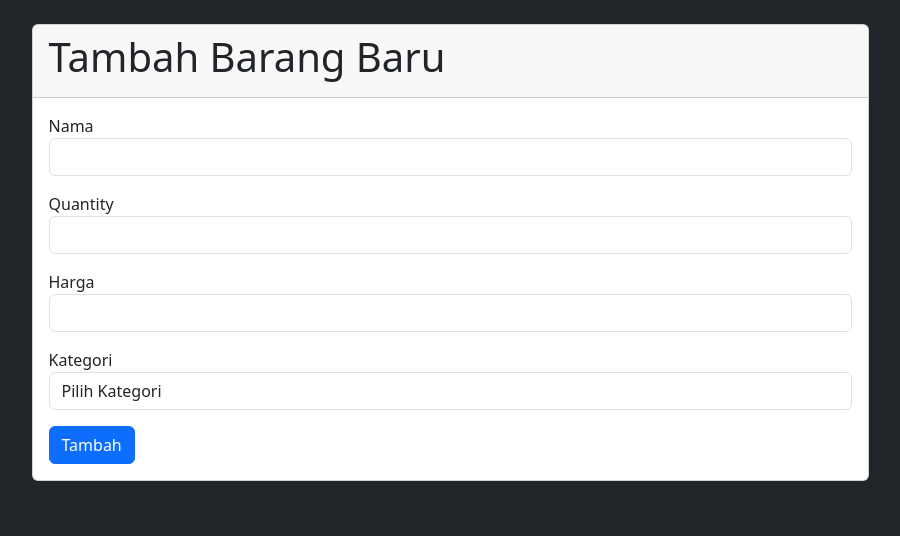
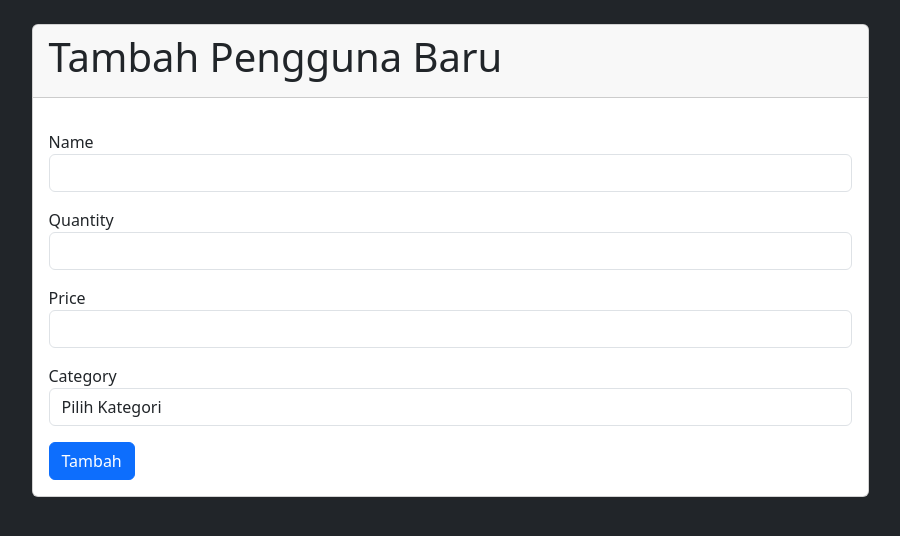
Before and after one commit to aaidilz/pw2024_tubes_233040059, a PHP site: page /admin/create_inventory.php in a window 1280 px wide. Shown: the part 56-592 px from the top of the page, without its empty margins (190-1090 px from the left). Run offline with PHP 8.4, Linux system fonts and the light colour scheme; the visitor is signed in with stand-in values (Sample User, id 1); data that the repository does not hold is empty.

Commit message:
inventory

```diff
--- a/admin/create_inventory.php
+++ b/admin/create_inventory.php
@@ -4,17 +4,17 @@ if (!isset($_SESSION['user_id']) || $_SESSION['role'] !== 'admin') {
     header("Location: 404.php");
     exit();
 }
-
 require '../app/controller/InventoryController.php';
 require '../layout/admin/header.php';
 
+$controller = new InventoryController($conn);
+$category = $controller->getCategories();
 if ($_SERVER['REQUEST_METHOD'] == 'POST') {
     $name = $_POST['name'];
     $quantity = $_POST['quantity'];
     $price = $_POST['price'];
     $category_id = $_POST['category_id'];
 
-    $controller = new InventoryController($conn);
     if ($controller->createInventory($name, $quantity, $price, $category_id)) {
         header("Location: inventorys.php");
         exit();
@@ -23,47 +23,40 @@ if ($_SERVER['REQUEST_METHOD'] == 'POST') {
     }
 }
 ?>
-<!-- isi -->
 
 <div class="container mt-4">
     <div class="card w-75 mx-auto">
         <div class="card-header">
-            <h1>Tambah Barang Baru</h1>
+            <h1>Tambah Pengguna Baru</h1>
         </div>
         <div class="card-body">
             <?php if (isset($error)): ?>
                 <div class="alert alert-danger"><?php echo $error; ?></div>
             <?php endif; ?>
             <form action="create_inventory.php" method="POST">
-                <div class="form-group mb-3">
-                    <label for="name">Nama</label>
+                <div class="form-group mt-3">
+                    <label for="name">Name</label>
                     <input type="text" name="name" id="name" class="form-control" required>
                 </div>
-                <div class="form-group mb-3">
+                <div class="form-group mt-3">
                     <label for="quantity">Quantity</label>
                     <input type="number" name="quantity" id="quantity" class="form-control" required>
                 </div>
-                <div class="form-group mb-3">
-                    <label for="price">Harga</label>
+                <div class="form-group mt-3">
+                    <label for="price">Price</label>
                     <input type="number" name="price" id="price" class="form-control" required>
                 </div>
-                <div class="form-group mb-3">
-                    <label for="category_id">Kategori</label>
+                <div class="form-group mt-3">
+                    <label for="category_id">Category</label>
                     <select name="category_id" id="category_id" class="form-control" required>
                         <option value="">Pilih Kategori</option>
-                        <?php
-                        $controller = new InventoryController($conn);
-                        $categories = $controller->getAllCategories();
-                        foreach ($categories as $category) {
-                            echo "<option value='" . $category['id'] . "'>" . $category['name'] . "</option>";
-                        }
-                        ?>
+                        <?php foreach ($controller->getCategories() as $category): ?>
+                            <option value="<?php echo $category['category_id']; ?>"><?php echo $category['name']; ?>
+                            </option>
+                        <?php endforeach; ?>
                     </select>
                 </div>
-                <button type="submit" class="btn btn-primary">Tambah</button>
+                <button type="submit" class="btn btn-primary mt-3">Tambah</button>
             </form>
         </div>
-
     </div>
-</div>
-</div>
--- a/app/controller/InventoryController.php
+++ b/app/controller/InventoryController.php
@@ -12,78 +12,44 @@ class InventoryController
     {
         $this->conn = $conn;
     }
-    // inventory ========================
-    public function getAllInventorys()
+    public function getInventory()
     {
-        $sql = "SELECT * FROM inventory";
+        $sql = "SELECT inventory.inventory_id, inventory.name AS inventory_name, inventory.quantity, inventory.price, category.name AS category_name FROM inventory JOIN category ON inventory.category_id = category.category_id";
         $result = $this->conn->query($sql);
-
-        $inventorys = [];
-        if ($result->num_rows > 0) {
-            while ($row = $result->fetch_assoc()) {
-                $inventorys[] = $row;
-            }
-        }
-        return $inventorys;
+        return $result->fetch_all(MYSQLI_ASSOC);
     }
-
-    public function getInventoryById($id)
+    public function getCategories()
     {
-        $sql = "SELECT * FROM inventory WHERE id = ?";
-        $stmt = $this->conn->prepare($sql);
-        $stmt->bind_param('i', $id);
-        $stmt->execute();
-        return $stmt->get_result()->fetch_assoc();
+        $sql = "SELECT * FROM category";
+        $result = $this->conn->query($sql);
+        return $result->fetch_all(MYSQLI_ASSOC);
     }
-
     public function createInventory($name, $quantity, $price, $category_id)
     {
         $sql = "INSERT INTO inventory (name, quantity, price, category_id) VALUES (?, ?, ?, ?)";
         $stmt = $this->conn->prepare($sql);
-        $stmt->bind_param('siii', $name, $quantity, $price, $category_id);
-        return $stmt->execute();
-    }
-    public function updateInventory( $name, $quantity, $price, $category_id, $id)
-    {
-        $sql = "UPDATE inventory SET name = ?, quantity = ?, price = ?, category_id = ? WHERE id = ?";
-        $stmt = $this->conn->prepare($sql);
-        $stmt->bind_param('siiii', $name, $quantity, $price, $category_id, $id);
-        return $stmt->execute();
-    }
-    public function deleteInventory($inventory_id)
-    {
-        $sql = "DELETE FROM inventory WHERE inventory_id = ?";
-        $stmt = $this->conn->prepare($sql);
-        $stmt->bind_param('i', $inventory_id);
-        return $stmt->execute();
-    }
-    // category ========================
-    public function getAllCategories()
-    {
-        $sql = "SELECT * FROM category";
-        $result = $this->conn->query($sql);
-
-        $categories = [];
-        if ($result->num_rows > 0) {
-            while ($row = $result->fetch_assoc()) {
-                $categories[] = $row;
-            }
+        $stmt->bind_param('sidi', $name, $quantity, $price, $category_id);
+        if ($stmt->execute()) {
+            $_SESSION['success_message'] = "sukses!";
+        } else {
+            $_SESSION['error_message'] = "gagal :(";
         }
-        return $categories;
+        header('Location: inventorys.php');
+        exit();
     }
     public function createCategory($name)
     {
         $sql = "INSERT INTO category (name) VALUES (?)";
         $stmt = $this->conn->prepare($sql);
         $stmt->bind_param('s', $name);
-        return $stmt->execute();
-    }
-    public function deleteCategory($id)
-    {
-        $sql = "DELETE FROM category WHERE id = ?";
-        $stmt = $this->conn->prepare($sql);
-        $stmt->bind_param('i', $id);
-        return $stmt->execute();
+        if ($stmt->execute()) {
+            $_SESSION['success_message'] = "Category added successfully!";
+        } else {
+            $_SESSION['error_message'] = "Failed to add category!";
+        }
+        header('Location: inventorys.php');
+        exit();
     }
 
+
 }
```
Also changed, not shown: admin/inventorys.php (+18 -28 lines).
